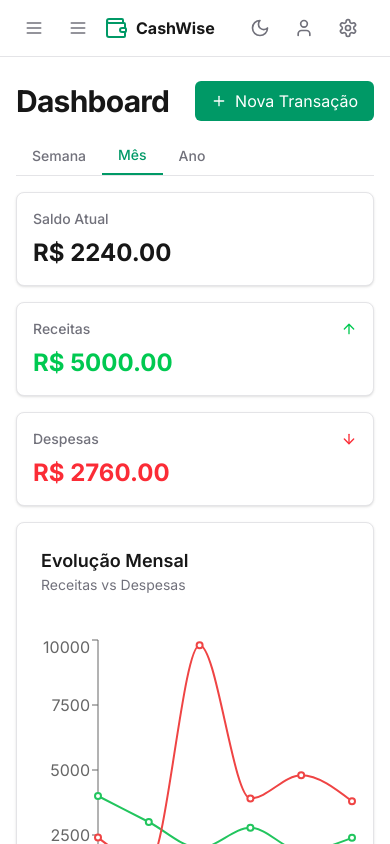
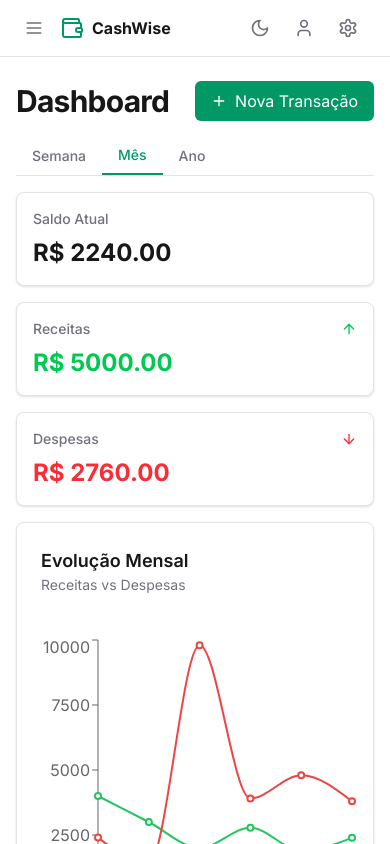
Before and after one commit to rodrigordgfs/CashWise-APP, a Next.js app: page /dashboard in a window 390 px wide. Shown: the top 844 px of the page. Built offline with nearby package versions, Linux system fonts and the light colour scheme.

Commit message:
Fix duplicate menu buttons in mobile view

```diff
--- a/src/components/ui/dashboard/Header/index.tsx
+++ b/src/components/ui/dashboard/Header/index.tsx
@@ -37,8 +37,10 @@ export const Header = () => {
     <header className="sticky top-0 z-50 w-full border-b border-zinc-200 dark:border-zinc-800 bg-white/95 dark:bg-zinc-900/95 backdrop-blur">
       <div className="flex h-14 items-center pl-4 pr-6">
         <div className="space-x-2 flex items-center">
-          <IconButton icon={Menu} name="Menu" onClick={toggleSidebar} />
-          <div className="flex md:hidden">
+          <div className="hidden md:block">
+            <IconButton icon={Menu} name="Menu" onClick={toggleSidebar} />
+          </div>
+          <div className="md:hidden">
             <IconButton icon={Menu} name="Menu" onClick={toggleMobileMenu} />
           </div>
           <Link href="/" className="flex items-center space-x-2">
```
